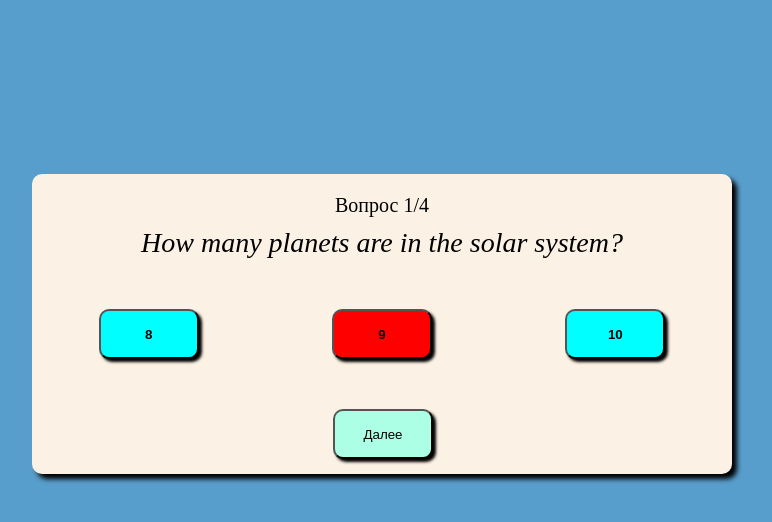
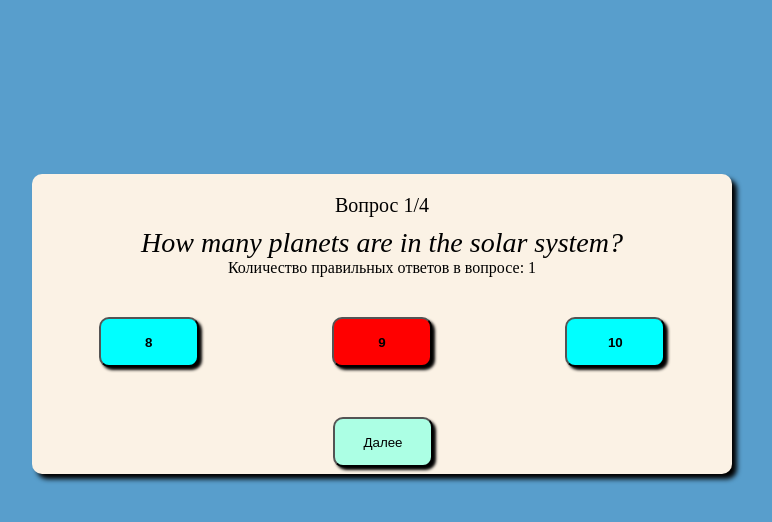
Before and after one commit to A3a3el666/ForModson, a plain HTML site: page index.html in a window 1280 px wide. Both pictures are taken after a click on the element 640 px from the left and 324 px from the top of the page. Shown: the whole page, without its empty margins (258-1030 px from the left). Drawn offline with Linux system fonts and the light colour scheme.

Commit message:
Task1update2

```diff
--- a/index.html
+++ b/index.html
@@ -9,8 +9,8 @@
 </head>
 <body>
     <div class="quiz" id="quiz">
-        <div class="quizNumOfQuastions" id="numOfQuastion"></div>
-        <div class="quizQuastions" id="quastions"> </div>
+        <div class="quizNumOfQuestions" id="numOfQuestion"></div>
+        <div class="quizQuestions" id="questions"> </div>
         <div class="quizResults" id="results"></div>
         <div class="quizControls">
             <button class="controlButton-next" id="controlButton-next" disabled>
--- a/script.js
+++ b/script.js
@@ -1,7 +1,8 @@
 "use strict";
 const DATA = [
     {
-        quastion:'How many planets are in the solar system?',
+        question:'How many planets are in the solar system?',
+        numOfTrueAnswers: 1,
         answers:[
             {
                 id:'0',
@@ -24,7 +25,8 @@ const DATA = [
         ]
     },
     {
-        quastion:'What is the freezing point of water?',
+        question:'What is the freezing point of water?',
+        numOfTrueAnswers: 1,
         answers:[
             {
                 id:'3',
@@ -47,7 +49,8 @@ const DATA = [
         ]
     },
     {
-        quastion:'What is the capital of Canada?',
+        question:'What is the capital of Canada?',
+        numOfTrueAnswers: 1,
         answers:[
             {
                 id:'6',
@@ -70,7 +73,8 @@ const DATA = [
         ]
     },
     {
-        quastion:'What is the longest river in the world?',
+        question:'What is the longest rivers in the world?',
+        numOfTrueAnswers: 2,
         answers:[
             {
                 id:'9',
@@ -81,7 +85,7 @@ const DATA = [
             {
                 id:'10',
                 value: 'Amazon',
-                correct: false,
+                correct: true,
 
             },
             {
@@ -103,18 +107,20 @@ const DATA = [
 
 
 let count = 0;
+let nOfTrueAnswers = 0;
+let numOfChoosenAnswers = 0;
 
 const quiz = document.getElementById('quiz');
-const numOfQuastion = document.getElementById('numOfQuastion');
-const quastions = document.getElementById('quastions');
+const numOfQuestion = document.getElementById('numOfQuestion');
+const questions = document.getElementById('questions');
 const results = document.getElementById('results');
 const controlButtonNext = document.getElementById('controlButton-next');
 const controlButtonRestart = document.getElementById('contolButton-restart');
 
-const renderQuastions = (index) => {
-    renderuNumOfQuastion(index+1);
+const renderQuestions = (index) => {
+    renderuNumOfQuestion(index+1);
 
-    quastions.dataset.currentStep = index;
+    questions.dataset.currentStep = index;
 
     const giveId = (answerIndex) => {
         let corectless = answerIndex;
@@ -129,67 +135,78 @@ const renderQuastions = (index) => {
     .map((answer) =>`<button class='answerClick' id= ${giveId(answer.correct)} name="${index} value=${answer.id}">${answer.value}</button>`)
     .join('');
 
-    quastions.innerHTML = `
-    <div class="quizQuastions-item">
-        <div class="quizQuastions-item-quastion">${DATA[index].quastion}</div>
-        <ul class="quizQuastions-item-answers">${renderAnswers()}</ul>
+    questions.innerHTML = `
+    <div class="quizQuestions-item">
+        <div class="quizQuestions-item-question">${DATA[index].question}</div>
+        <div class = "quizQuestion-item-numOfAnswers">Количество правильных ответов в вопросе: ${DATA[index].numOfTrueAnswers}</div>
+        <ul class="quizQuestions-item-answers">${renderAnswers()}</ul>
     </div>
     `;
+    nOfTrueAnswers = DATA[index].numOfTrueAnswers;
 };
 
 
-const renderuNumOfQuastion = (currentQuastion) => {
-    numOfQuastion.innerHTML = `Вопрос ${currentQuastion}/${DATA.length}`
+const renderuNumOfQuestion = (currentQuestion) => {
+    numOfQuestion.innerHTML = `Вопрос ${currentQuestion}/${DATA.length}`
 };
 
 quiz.addEventListener('click',(event) =>{
 
+
     if(event.target.classList.contains('answerClick')){
 
+        numOfChoosenAnswers++;
+
         if(event.target.id === 'correctAnswer'){
-            count++;
             event.target.id = 'correct';
-            quastions.classList.add('disabled');
-            controlButtonNext.disabled = false;
+            if(nOfTrueAnswers === numOfChoosenAnswers){
+                count++;
+                questions.classList.add('disabled');
+                controlButtonNext.disabled = false;
+                numOfChoosenAnswers = 0;
+            }
         } else if(event.target.id === 'wrongAnswer'){
             event.target.id = 'wrong';
-            quastions.classList.add('disabled');
-            controlButtonNext.disabled = false;
+            if(nOfTrueAnswers === numOfChoosenAnswers){
+                questions.classList.add('disabled');
+                controlButtonNext.disabled = false;
+                numOfChoosenAnswers = 0;
+            }
         }
     }
 
     if(event.target.classList.contains('controlButton-next')){
-        let nextQuiation = Number(quastions.dataset.currentStep)+1;
+        let nextQuiation = Number(questions.dataset.currentStep)+1;
 
         if(DATA.length === nextQuiation){
             renderResults(count);
-            quastions.classList.remove('disabled');
+            questions.classList.remove('disabled');
         } else {
-            renderQuastions(nextQuiation);
-            quastions.classList.remove('disabled');
+            renderQuestions(nextQuiation);
+            questions.classList.remove('disabled');
         }
 
         controlButtonNext.disabled = true;
     }
 
     if(event.target.classList.contains('contolButton-restart')){
-        numOfQuastion.classList.remove('nonVisible');
-        quastions.classList.remove('nonVisible');
+        numOfQuestion.classList.remove('nonVisible');
+        questions.classList.remove('nonVisible');
         controlButtonNext.classList.remove('nonVisible');
         controlButtonRestart.classList.remove('visible');
         results.classList.remove('visible');
         count = 0;
-        renderQuastions(0);
+        renderQuestions(0);
     }
 });
 
 const renderResults = (count) => {
-    numOfQuastion.classList.add('nonVisible');
-    quastions.classList.add('nonVisible');
+    numOfQuestion.classList.add('nonVisible');
+    questions.classList.add('nonVisible');
     controlButtonNext.classList.add('nonVisible');
     controlButtonRestart.classList.add('visible');
     results.classList.add('visible');
     results.innerHTML = `Вы решили ${count} из ${DATA.length} вопросов.`
 };
 
-renderQuastions(0);
+renderQuestions(0);
--- a/style.css
+++ b/style.css
@@ -18,7 +18,7 @@ body {
     box-shadow: 5px 5px 5px black;
 }
 
-.quizNumOfQuastions{
+.quizNumOfQuestions{
     text-align: center;
     font-size: 20px;
     margin-top: 20px;
@@ -26,14 +26,18 @@ body {
 
 
 
-.quizQuastions-item-quastion{
+.quizQuestions-item-question{
     text-align: center;
     font-size: 28px;
     font-style: italic;
     margin-top: 10px;
 }
 
-.quizQuastions-item-answers{
+.quizQuestion-item-numOfAnswers{
+    text-align: center;
+}
+
+.quizQuestions-item-answers{
     margin: 0;
     padding: 0;
     list-style: none;
@@ -70,7 +74,7 @@ body {
 }
 
 .answerClick{
-    margin-top: 50px;
+    margin-top: 40px;
     background-color: aqua;
     height: 50px;
     width: 100px;
```
